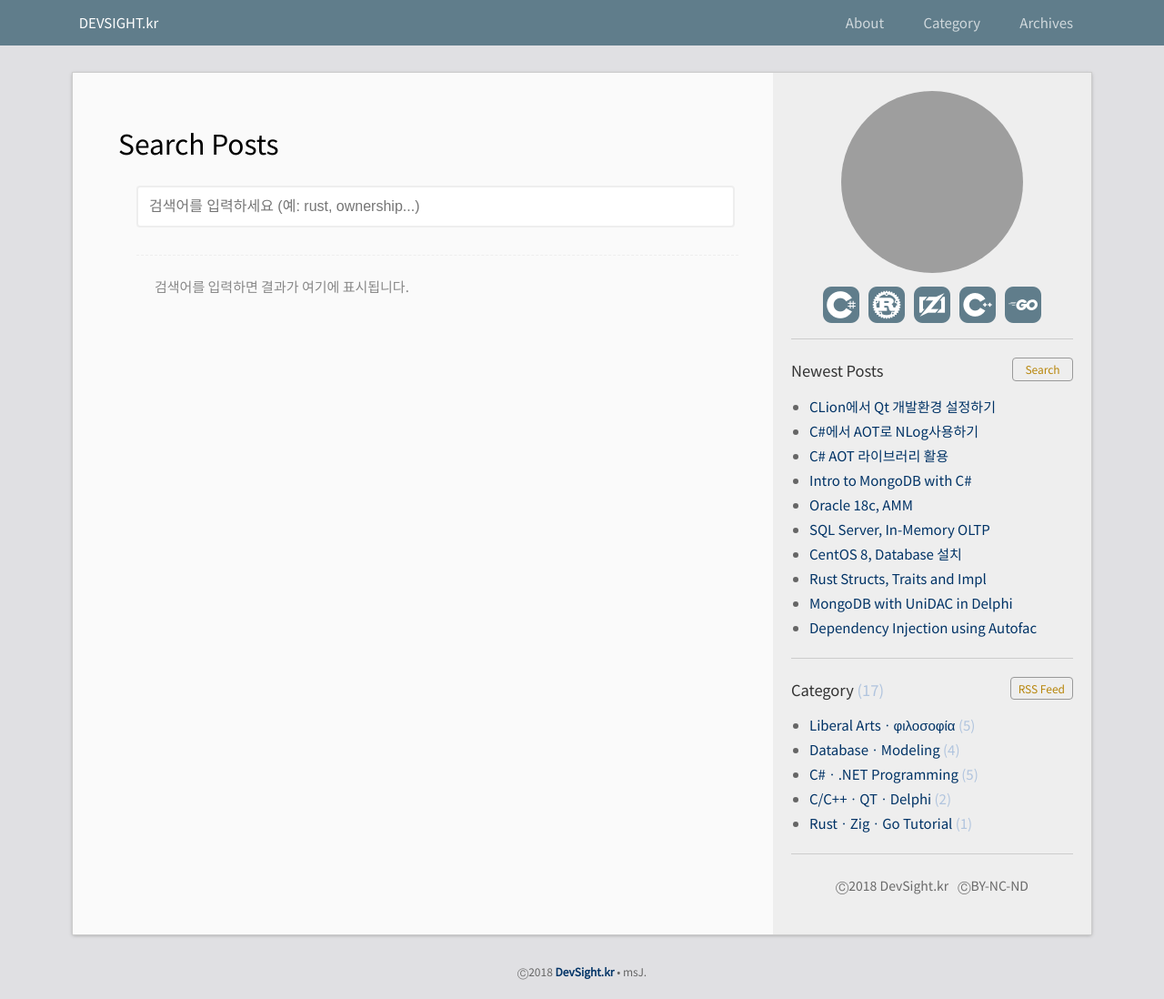
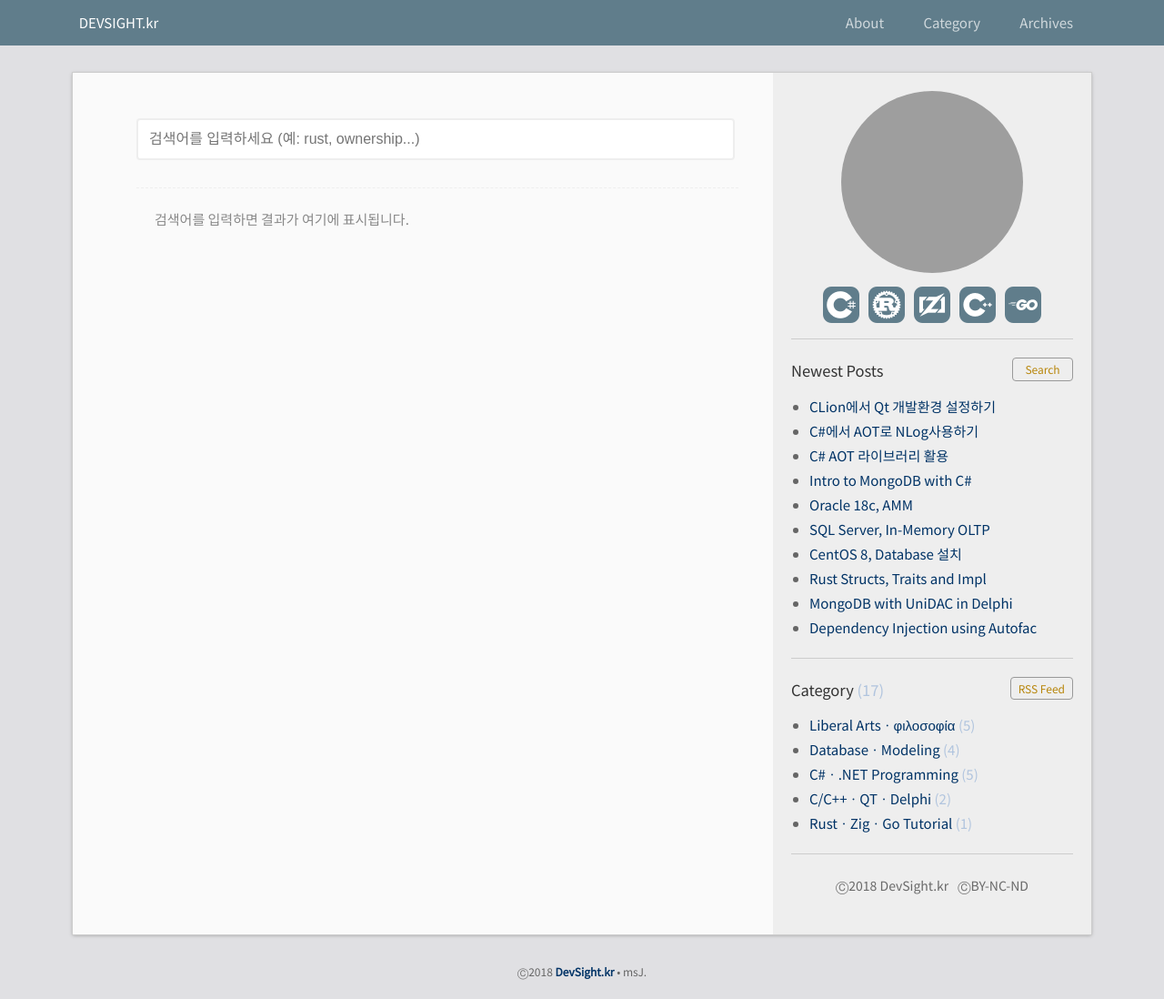
Before and after one commit to DebugJO/rustlang, a Jekyll site: the page built from search.html, in a window 1280 px wide. Shown: the whole page at 91% size. Built offline with Jekyll 4.4.1, drawn with Linux system fonts in a browser that asks for light colours; grey boxes are pictures that could not be loaded.

Commit message:
Update search.html

```diff
--- a/search.html
+++ b/search.html
@@ -6,7 +6,7 @@
 ---
 
 <div class="home">
-  <h1 class="page-heading">Search Posts</h1>
+  <!-- <h1 class="page-heading">Search Posts</h1> -->
 
   <div class="search-wrapper" style="margin: 20px 40px;">
     <!-- 검색 입력창 -->
```
